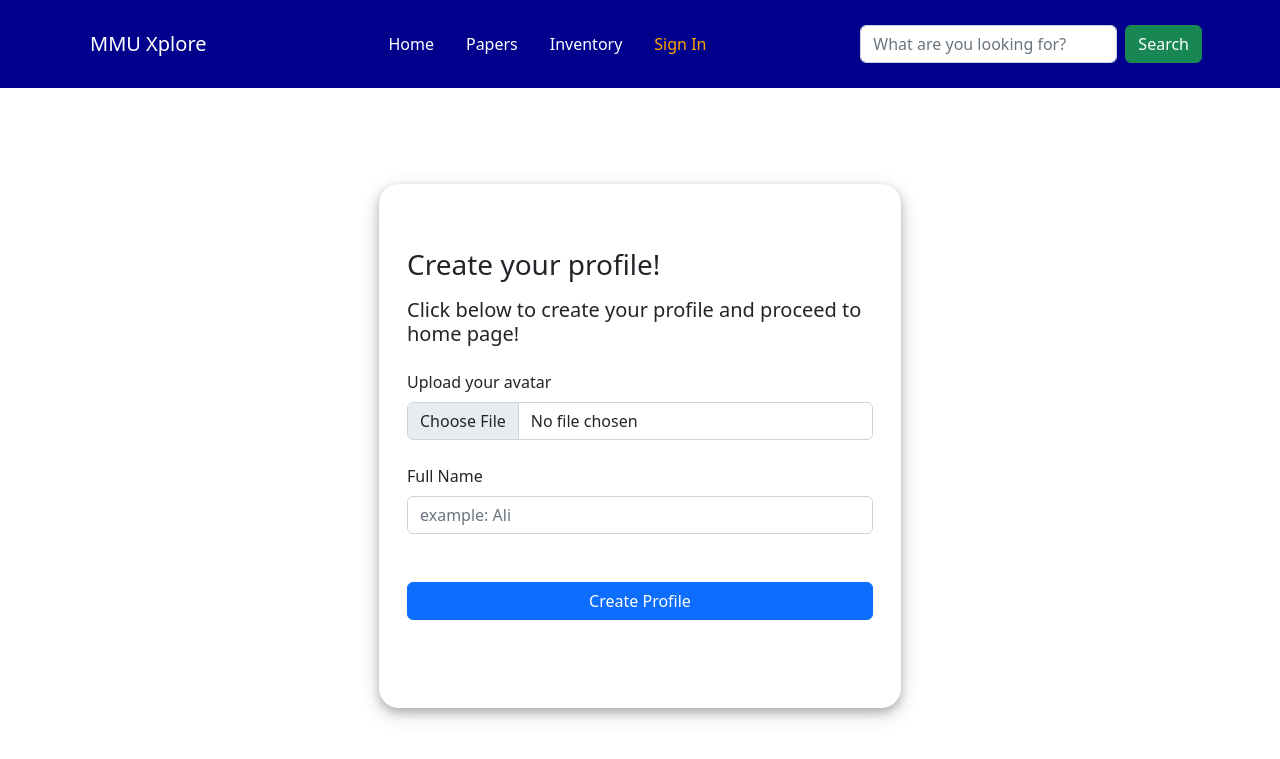
After one commit to nidqija/MMUXplore-Research-Tracker, a Django app: page /avatar_register/ in a window 1280 px wide. The commit adds this page. Shown: the top 759 px of the page. Run offline with Django 3.2, Linux system fonts and the light colour scheme; some libraries are stand-ins or nearby versions.

Commit message:
added create avatar page after sign up before redirecting to home page

```diff
--- a/myproject/myapp/models.py
+++ b/myproject/myapp/models.py
@@ -8,7 +8,7 @@ from datetime import timedelta
 
 class User(models.Model):
      user_id = models.AutoField(primary_key=True)
-     fullname = models.CharField(max_length=150 , default='unknown')
+     fullname = models.CharField(max_length=150 , default='unknown' , blank=True)
      university_id = models.CharField(max_length=50, unique=True , default='0000')
      email = models.EmailField(unique=True , default='unknown@example.com')
      password = models.CharField(max_length=250 , default='password')
--- a/myproject/myapp/templates/signup.html
+++ b/myproject/myapp/templates/signup.html
@@ -57,9 +57,6 @@
 
 
 
-    <div class="mb-3 mt-4">
-    <input type="text" class="form-control" name="fullname" id="exampleInputEmail1" placeholder="full name" aria-describedby="emailHelp">
-    </div>
 
   <div class="mb-3 mt-4">
     <input type="text" class="form-control" name="university_id" id="exampleInputEmail1" placeholder="university id" aria-describedby="emailHelp">
--- /dev/null
+++ b/myproject/myapp/templates/user_avatar_register.html
@@ -0,0 +1,77 @@
+<!DOCTYPE html>
+<html lang="en">
+<head>
+    <meta charset="UTF-8">
+    <meta name="viewport" content="width=device-width, initial-scale=1.0">
+    <title>Create your profile</title>
+    <link href="https://cdn.jsdelivr.net/npm/bootstrap@5.2.3/dist/css/bootstrap.min.css" rel="stylesheet" integrity="sha384-rbsA2VBKQhggwzxH7pPCaAqO46MgnOM80zW1RWuH61DGLwZJEdK2Kadq2F9CUG65" crossorigin="anonymous">
+</head>
+<body>
+
+
+
+    <nav class="navbar navbar-expand-lg" style="background-color: rgb(0, 0, 141);">
+    <div class="container p-2" >
+    <nav class="navbar " style="background-color: rgb(0, 0, 141);" >
+  <div class="container-fluid">
+    <a class="navbar-brand text-white"  href="#">MMU Xplore</a>
+  </div>
+</nav>
+  <ul class="nav justify-content-center">
+
+  <li class="nav-item">
+    <a class="nav-link text-white" href="/">Home </a>
+  </li>
+  <li class="nav-item">
+    <a class="nav-link text-white" href="#">Papers</a>
+  </li>
+   <li class="nav-item">
+    <a class="nav-link text-white" href="#">Inventory</a>
+  </li>
+  <li class="nav-item">
+    <a class="nav-link" style="color: orange;"  href="/signup">Sign In</a>
+  </li>
+</ul>
+  <form class="d-flex" role="search">
+      <input class="form-control me-2" type="search" placeholder="What are you looking for?" aria-label="Search">
+      <button class="btn btn-success" type="submit">Search</button>
+    </form>
+</div>
+</nav>
+
+<div class="container mt-5 p-5 ">
+<div class="card w-50 mx-auto" style="border:none; box-shadow: 0 4px 8px 0 rgba(0, 0, 0, 0.2), 0 6px 20px 0 rgba(0, 0, 0, 0.19);border-radius: 20px;">
+  <div class="card-body">
+    <form class="container mb-5 mt-5"  method="post" >
+       {% csrf_token %}
+
+        <h3 class="mt-4 mb-3">Create your profile!</h3>
+        <h5 class="mb-4" style="font-weight: 300;">Click below to create your profile and proceed to home page!</h5>
+
+
+
+
+
+
+  <div class="mb-3">
+    <label for="inputGroupFile01" class="form-label">Upload your avatar</label>
+  <input type="file" class="form-control" name="avatar" id="inputGroupFile01">
+</div>
+  <div class="mb-5 mt-4">
+    <label for="exampleInputPassword1" class="form-label">Full Name</label>
+    <input type="text" class="form-control" name="fullname" placeholder="example: Ali" id="exampleInputPassword1">
+  </div>
+
+
+
+    <button type="submit" class="btn btn-primary w-100 mb-4">Create Profile</button>
+</form>
+  </div>
+</div>
+</div>
+
+
+
+    <script src="https://cdn.jsdelivr.net/npm/bootstrap@5.2.3/dist/js/bootstrap.bundle.min.js" integrity="sha384-kenU1KFdBIe4zVF0s0G1M5b4hcpxyD9F7jL+jjXkk+Q2h455rYXK/7HAuoJl+0I4" crossorigin="anonymous"></script>
+</body>
+</html>
--- a/myproject/myapp/urls.py
+++ b/myproject/myapp/urls.py
@@ -11,14 +11,18 @@ urlpatterns = [
     path('signup/', views.user_signup, name='signup'),
     path('signin/', views.user_signin, name='signin'),
     path('profile/', views.profile_page, name='profile'),
-
+    path('avatar_register/', views.user_avatar_register, name='avatar_register'),
+    # End General URLs
 
     #researcher URLs
     path('researcher/researcher_profile/<int:user_id>/', views.researcher_profile, name='researcher_profile'),
     path('researcher/researcher_home/<int:user_id>/', views.researcher_home, name='researcher_home'),
     path('researcher/researcher_upload_page/<int:user_id>/', views.researcher_upload_page, name='researcher_upload_page'),
+    path('researchpaper/', views.research_paper_page, name='researchpaper'),
     #end researcher URLs
-    path('researchpaper/', views.research_paper_page, name='researchpaper'),
+
+
+    # Admin URLs
     path('adminguy/admin_page/', views.admin_page, name='admin_homepage' ),
     path('adminguy/term_condition_page/', views.term_condition_page, name='term_condition_page' ),
     path('adminguy/delete_term/<int:term_id>/', views.delete_term_condition, name='delete_term_condition' ),
@@ -26,6 +30,8 @@ urlpatterns = [
     path('adminguy/announcement_page/', views.announcement_page, name='announcement_page' ),
     path('adminguy/delete_announcement/<int:announcement_id>/', views.delete_announcement, name='delete_announcement' ),
     path('adminguy/manage_users/', views.manage_users, name='manage_users' ),
+    # End Admin URLs
+
 ]
 
 if settings.DEBUG:
--- a/myproject/myapp/views.py
+++ b/myproject/myapp/views.py
@@ -35,51 +35,47 @@ def index(request):
     return render(request, 'home.html', {'user_name': user_name , 'announcements': announcements, 'is_admin': is_admin})
 
 
-def user_signup(request):
+def user_avatar_register(request):
+    return render(request , 'user_avatar_register.html' )
 
 
-      if request.method == 'POST':
-           fullname = request.POST.get('fullname')
-           university_id = request.POST.get('university_id')
-           email = request.POST.get('email')
-           role = request.POST.get('role')
-           password = request.POST.get('password')
+def user_signup(request):
+    if request.method == 'POST':
+        university_id = request.POST.get('university_id')
+        email = request.POST.get('email')
+        role = request.POST.get('role')
+        password = request.POST.get('password')
 
-           if not role:
-               messages.error(request , 'Please select a valid role.')
-               return render(request , 'signup.html')
+        if not role:
+            messages.error(request, 'Please select a valid role.')
+            return render(request, 'signup.html')
 
-           if  university_id.upper().startswith('MQA123') :
-               admin = Admin(user_name=fullname , email=email , password=password)
-               admin.save()
-               return redirect('/admin/admin_homepage/')
+        # Handle Admin Logic
+        if university_id.upper().startswith('MQA123'):
+            admin = Admin(user_name=email, email=email, password=password)
+            admin.save()
+            return redirect('/admin/admin_homepage/')
 
-           if role == 'researcher' :
-                user = User(fullname=fullname , university_id=university_id , email=email , password=password , role=role)
-                user.save()
+        # Create the Base User first (for both Researcher and Student)
+        user = User.objects.create(
+            fullname='',
+            university_id=university_id,
+            email=email,
+            password=password,
+            role=role
+        )
 
-                researcher_profile = Researcher(user=user)
-                researcher_profile.save()
-                return redirect('signin')
+        # Handle Role-Specific Profile Creation
+        if role == 'researcher':
+            Researcher.objects.create(user=user)
+        elif role == 'student':
+            # You might want to create a Student profile here too
+            pass
 
+        messages.success(request, 'Account created successfully. Please sign in.')
+        return redirect('avatar_register')
 
-
-
-
-           else :
-
-             user = User(fullname=fullname , university_id=university_id , email=email , password=password , role=role)
-             user.save()
-
-
-           messages.success(request, 'Account created successfully. Please sign in.')
-           return redirect('signin')
-
-
-      else :
-       messages.error(request , 'Invalid email or password. Please try again.')
-       return render(request , 'signup.html')
-
+    return render(request, 'signup.html')
 
 #==================================== Researcher Parts ====================================#
 def researcher_home(request, user_id):
```
Also changed, not shown: myproject/myapp/templates/profile_page.html (+29 -1 lines), myproject/db.sqlite3, myproject/myapp/migrations/0002_auto_20260202_0440.py (added).
